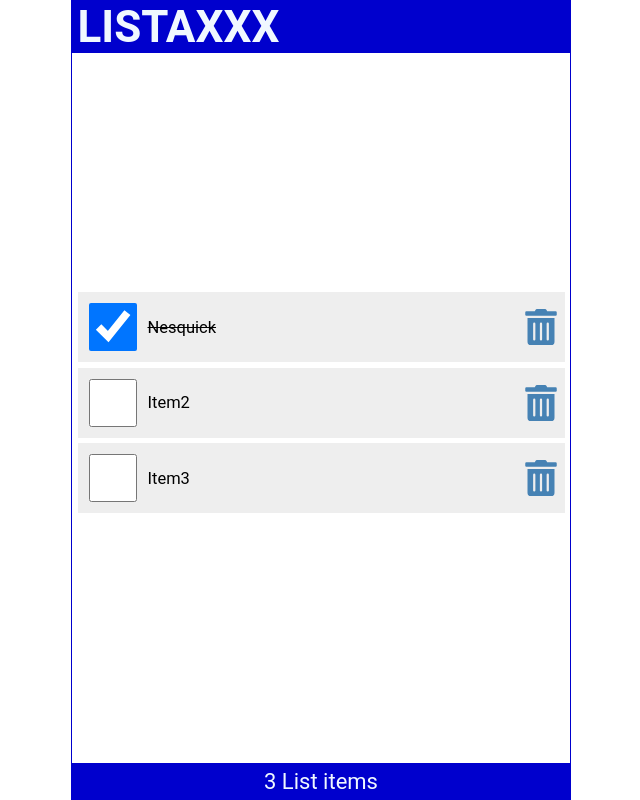
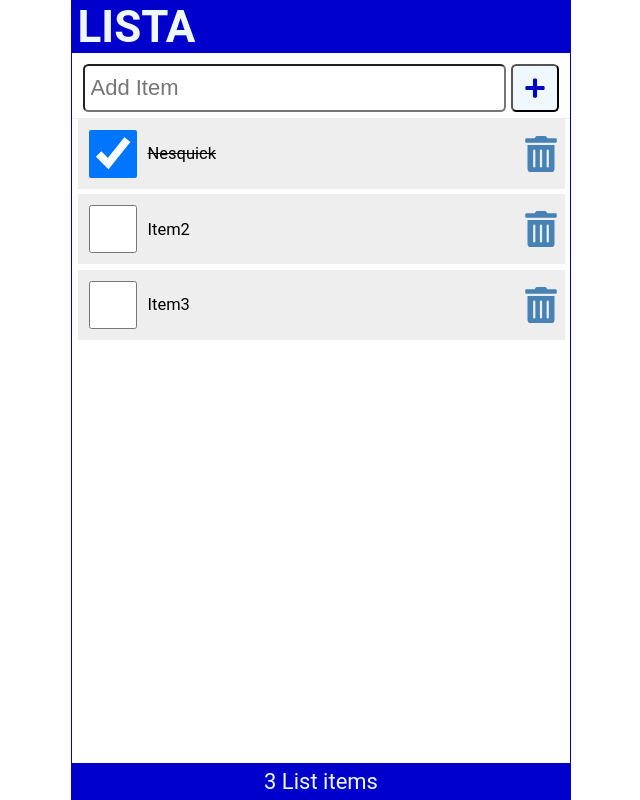
Before and after one commit to pakineta/01tut, a React (Create React App) app: page / in a window 1280 px wide. Shown: the whole page, without its empty margins (319-959 px from the left). Built offline with nearby package versions, Linux system fonts and the light colour scheme.

Commit message:
capitulo 9

```diff
--- /dev/null
+++ b/src/Additem.js
@@ -0,0 +1,25 @@
+import React from 'react'
+import {FaPlus} from 'react-icons/fa'
+const Additem = ({newItem,setNewItem,handleSubmit}) => {
+  return (
+    <form className='addForm' onSubmit={handleSubmit}>
+        <label htmlFor='addItem'>Agregar Item</label>
+        <input
+            autoFocus
+            id='addItem'
+            type='text'
+            placeholder='Add Item'
+            required
+            value={newItem}
+            onChange={(e) => setNewItem(e.target.value)}
+        />
+        <button
+            type='submit'
+            aria-label='Add Item'>
+                <FaPlus />
+        </button>
+    </form>
+  )
+}
+
+export default Additem
--- a/src/App.js
+++ b/src/App.js
@@ -1,6 +1,7 @@
 import Header from './Header';
 import Content from './Content';
 import Footer from './Footer';
+import Additem from './Additem';
 import { useState } from 'react';
 function App() {
   const[items, setItems] = useState([
@@ -21,21 +22,45 @@
       item: "Item3"
     },
   ]);
+  const [newItem, setNewItem] = useState('')
+
+  const setAndSaveItems = (newItems) => {
+    setItems(newItems);
+    localStorage.setItem('shoppinglist', JSON.stringify(newItems));
+  }
+
+  const addItem= (item) => {
+    const id = items.length ? items[items.length - 1].id + 1 : 1;
+    const myNewItem = {id, checked: false, item};
+    const listItems = [...items, myNewItem];
+    setAndSaveItems(listItems);
+  }
   const handleCheck = (id) => {
     const listItems = items.map((item) => item.id===id ? {...item,
     checked:!item.checked} : item);
-    setItems(listItems);
-    localStorage.setItem('shoppinglist', JSON.stringify(listItems));
+    setAndSaveItems(listItems);
   }
 
   const handleDelete = (id) => {
     const listItems = items.filter((item) => item.id !== id);
-    setItems(listItems);
-    localStorage.setItem('shoppinglist', JSON.stringify(listItems));
+    setAndSaveItems(listItems);
   }
+
+  const handleSubmit = (e) => {
+    e.preventDefault();
+    if(!newItem) return;
+    // addItem
+    addItem(newItem);
+    setNewItem('');
+  }
+
   return (
     <div className="App">
       <Header />
+      <Additem
+        newItem={newItem}
+        setNewItem={setNewItem}
+        handleSubmit={handleSubmit} />
       <Content
         items={items}
         handleCheck={handleCheck}
--- a/src/Header.js
+++ b/src/Header.js
@@ -8,6 +8,6 @@
   )
 }
 Header.defaultProps = {
-title:'LISTAXXX'
+title:'LISTA'
 }
 export default Header;
--- a/src/LineItem.js
+++ b/src/LineItem.js
@@ -2,7 +2,7 @@
 import {FaTrashAlt} from 'react-icons/fa';
 const LineItem = ({item, handleCheck, handleDelete}) => {
   return (
-    <li className='item' key={item.id}>
+    <li className='item'>
         <input
           onChange={()=> handleCheck(item.id)}
           type="checkbox"
--- a/src/index.css
+++ b/src/index.css
@@ -44,7 +44,7 @@
   display: flex;
   flex-direction: column;
   flex-grow: 1;
-  justify-content: center;
+  justify-content: flex-start;
   align-items: center;
   overflow-y: auto;
 }
@@ -116,3 +116,70 @@
   color: red;
   outline: none;
 }
+
+.addForm {
+  width: 100%;
+  display: flex;
+  justify-content: flex-start;
+  margin: 0.5rem 0 0;
+  padding: 0 0.5rem 0.25rem;
+  border-bottom: 1px solid #eee;
+}
+
+.addForm label {
+  position: absolute;
+  left: -99999px;
+}
+
+.addForm input[type='text'] {
+  flex-grow: 1;
+  max-width: calc(100% - 50px);
+  min-height: 48px;
+  font-size: 1rem;
+  padding: 0.25rem;
+  border-radius: 0.25rem;
+  margin-right: 0.25rem;
+  outline: none;
+}
+
+button {
+  height: 48px;
+  min-width: 48px;
+  border-radius: 0.25rem;
+  padding: 0.5rem;
+  font-size: 1rem;
+  background-color: aliceblue;
+  color: mediumblue;
+  cursor: pointer;
+}
+
+button:focus,
+button:hover {
+  color: white;
+  background-color: limegreen;
+  outline: none;
+}
+
+.searchForm {
+  width: 100%;
+  display: flex;
+  justify-content: flex-start;
+  margin: 0.25rem 0 0;
+  padding: 0 0.5rem 0.25rem;
+  border-bottom: 1px solid #eee;
+}
+
+.searchForm label {
+  position: absolute;
+  left: -99999px;
+}
+
+.searchForm input[type='text'] {
+  flex-grow: 1;
+  max-width: 100%;
+  min-height: 48px;
+  font-size: 1rem;
+  padding: 0.25rem;
+  border-radius: 0.25rem;
+  outline: none;
+}
```
